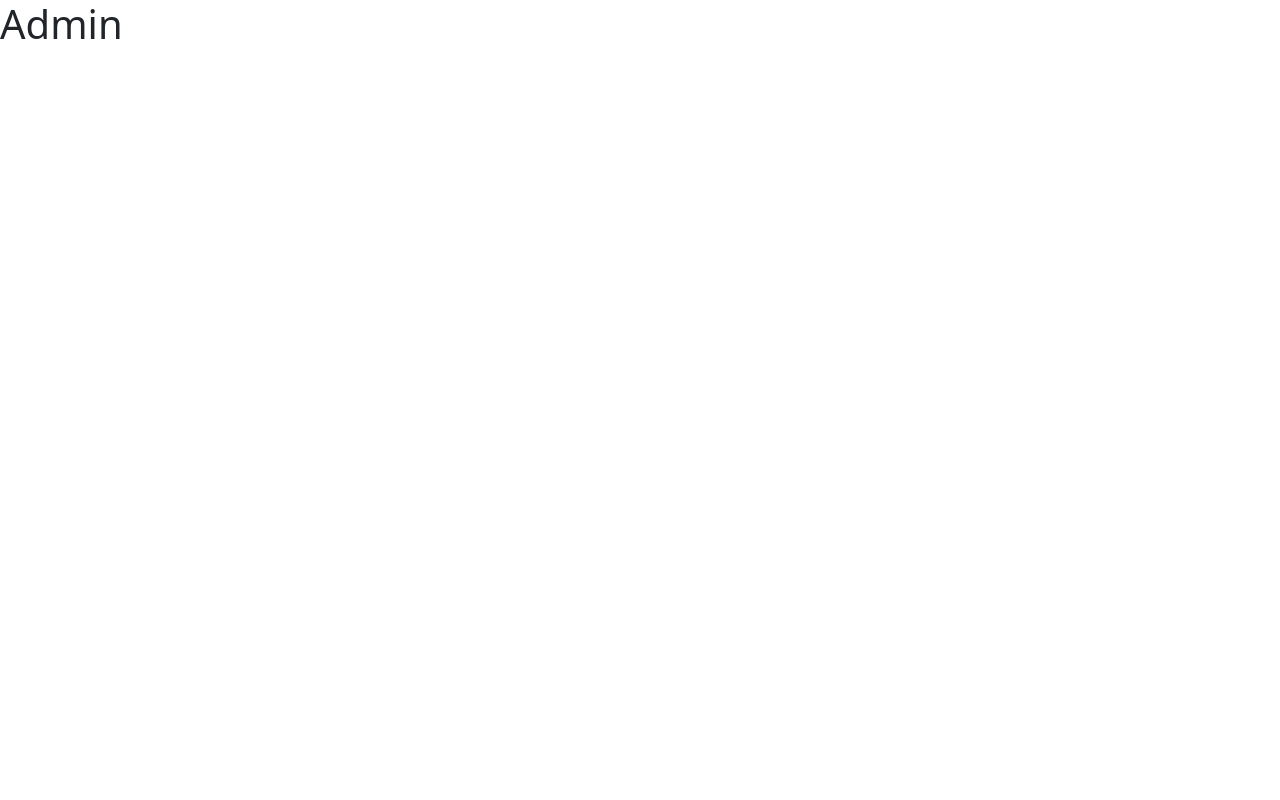
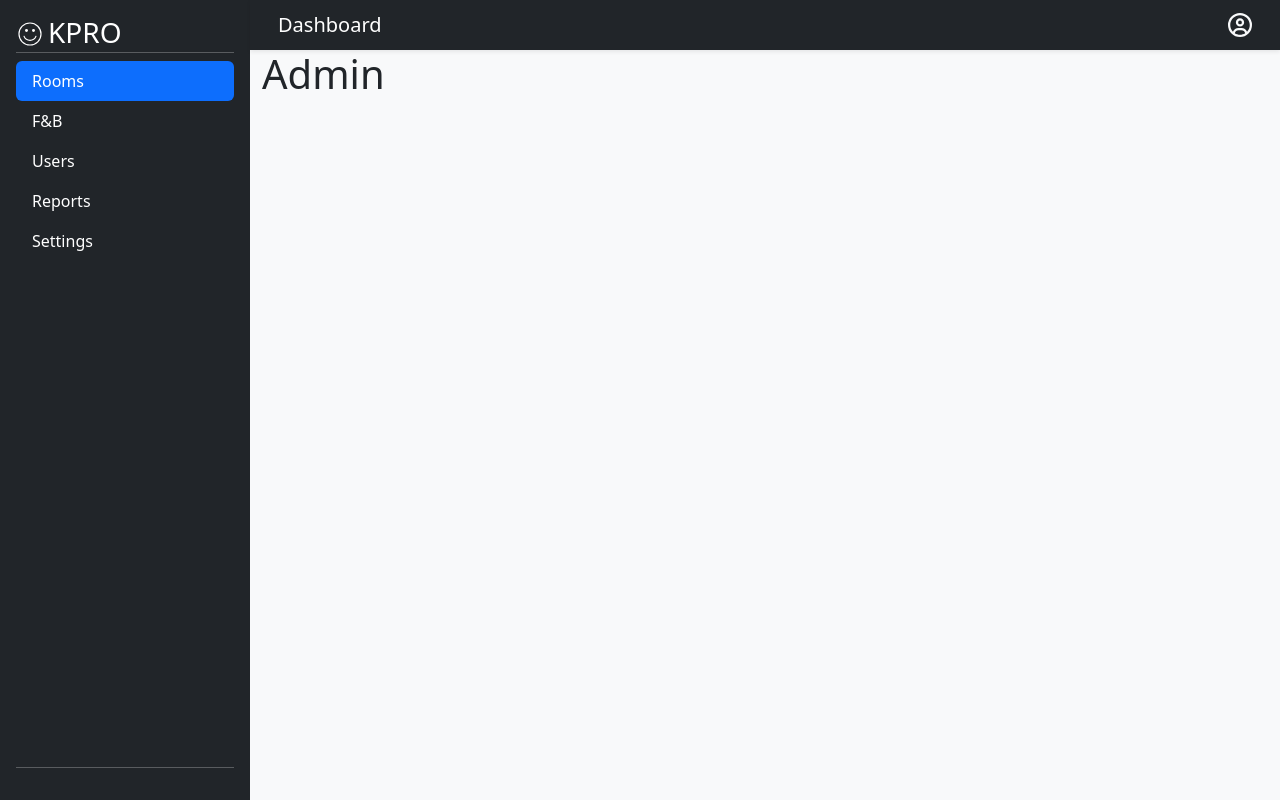
Before and after one commit to frandi-dev/kpro, a React (Vite) app: page /#/admin in a window 1280 px wide. Built offline with nearby package versions, Linux system fonts and the light colour scheme.

Commit message:
-layouting admin

```diff
--- a/src/App.jsx
+++ b/src/App.jsx
@@ -1,5 +1,6 @@
 import { Routes, Route } from "react-router-dom";
 import Login from "./page/Login";
+import AdminLayout from "./component/AdminLayout";
 
 function App() {
   return (
@@ -10,7 +11,7 @@ function App() {
         <Route index element={<h1>Staff</h1>} />
       </Route>
       {/* role admin saya */}
-      <Route path="/admin">
+      <Route path="/admin" element={<AdminLayout />}>
         <Route index element={<h1>Admin</h1>} />
       </Route>
     </Routes>
--- /dev/null
+++ b/src/component/AdminLayout.jsx
@@ -0,0 +1,19 @@
+import { Outlet } from "react-router-dom";
+import Sidebar from "./Sidebar";
+import Navbar from "./Navbar";
+
+const AdminLayout = () => {
+  return (
+    <div className="d-flex">
+      <Sidebar />
+      <div className="flex-grow-1 bg-light" style={{ minHeight: "100vh" }}>
+        <Navbar />
+        <div className="container-fluid">
+          <Outlet />
+        </div>
+      </div>
+    </div>
+  );
+};
+
+export default AdminLayout;
--- /dev/null
+++ b/src/component/Navbar.jsx
@@ -0,0 +1,41 @@
+import { FaRegCircleUser } from "react-icons/fa6";
+
+const Navbar = () => {
+  return (
+    <nav className="navbar navbar-dark bg-dark shadow-sm px-3">
+      <div className="container-fluid">
+        <span className="navbar-brand mb-0 h1">Dashboard</span>
+        <div className="dropdown dropstart d-flex">
+          <span
+            className="d-flex align-items-center  text-decoration-none dropdown-toggle"
+            data-bs-toggle="dropdown"
+            aria-expanded="false"
+            style={{
+              color: "transparent",
+              cursor: "pointer",
+            }}
+          >
+            <FaRegCircleUser size={24} className="text-light" />
+          </span>
+          <ul className="dropdown-menu dropdown-menu-dark text-small shadow">
+            <li>
+              <a className="dropdown-item" href="#">
+                Profile
+              </a>
+            </li>
+            <li>
+              <hr className="dropdown-divider" />
+            </li>
+            <li>
+              <a className="dropdown-item" href="#">
+                Logout
+              </a>
+            </li>
+          </ul>
+        </div>
+      </div>
+    </nav>
+  );
+};
+
+export default Navbar;
--- /dev/null
+++ b/src/component/Sidebar.jsx
@@ -0,0 +1,46 @@
+import { CiFaceSmile } from "react-icons/ci";
+
+const Sidebar = () => {
+  return (
+    <div
+      className="d-flex flex-column flex-shrink-0 p-3 text-bg-dark"
+      style={{ width: "250px", height: "100vh" }}
+    >
+      <h3 style={{ margin: 0 }}>
+        <CiFaceSmile style={{ marginBottom: "4px", marginRight: "4px" }} />
+        KPRO
+      </h3>
+      <hr style={{ margin: 0, marginBottom: "8px" }} />
+      <ul className="nav nav-pills flex-column mb-auto">
+        <li>
+          <a href="#" className="nav-link text-white active">
+            Rooms
+          </a>
+        </li>
+        <li>
+          <a href="#" className="nav-link text-white">
+            F&B
+          </a>
+        </li>
+        <li>
+          <a href="#" className="nav-link text-white">
+            Users
+          </a>
+        </li>
+        <li>
+          <a href="#" className="nav-link text-white">
+            Reports
+          </a>
+        </li>
+        <li>
+          <a href="#" className="nav-link text-white">
+            Settings
+          </a>
+        </li>
+      </ul>
+      <hr />
+    </div>
+  );
+};
+
+export default Sidebar;
```
